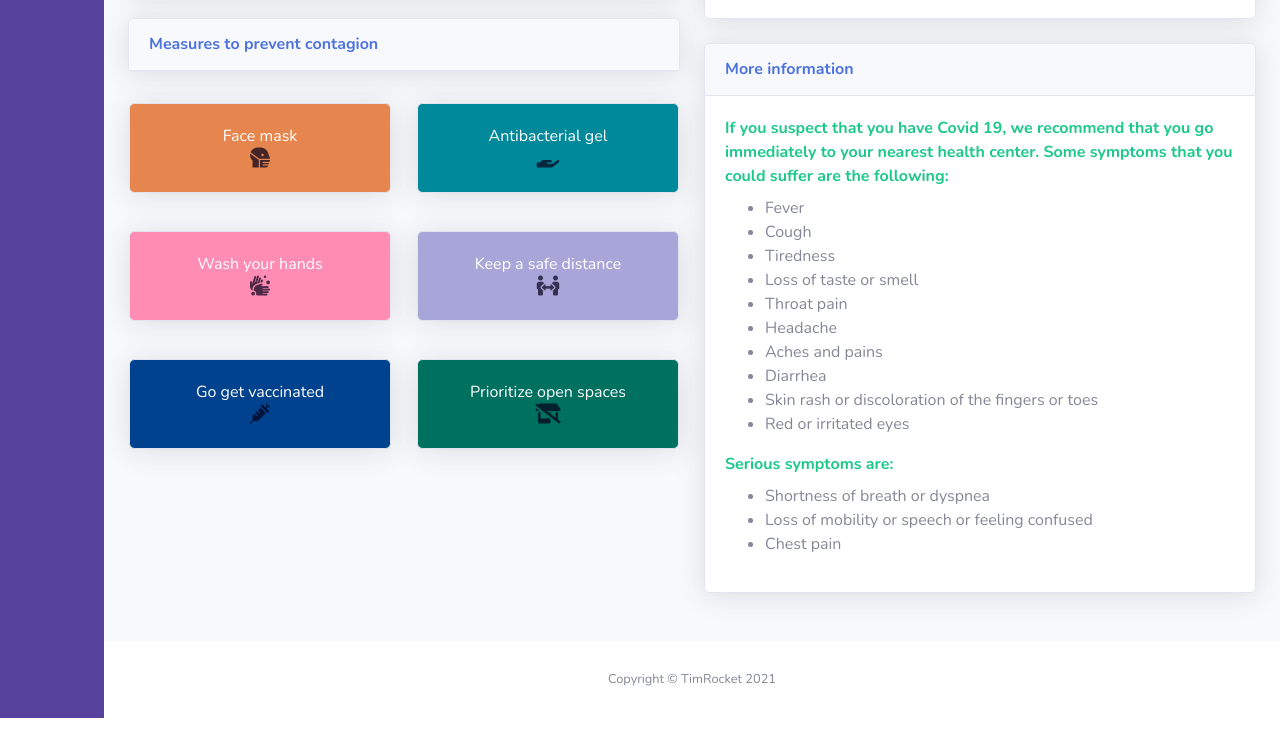
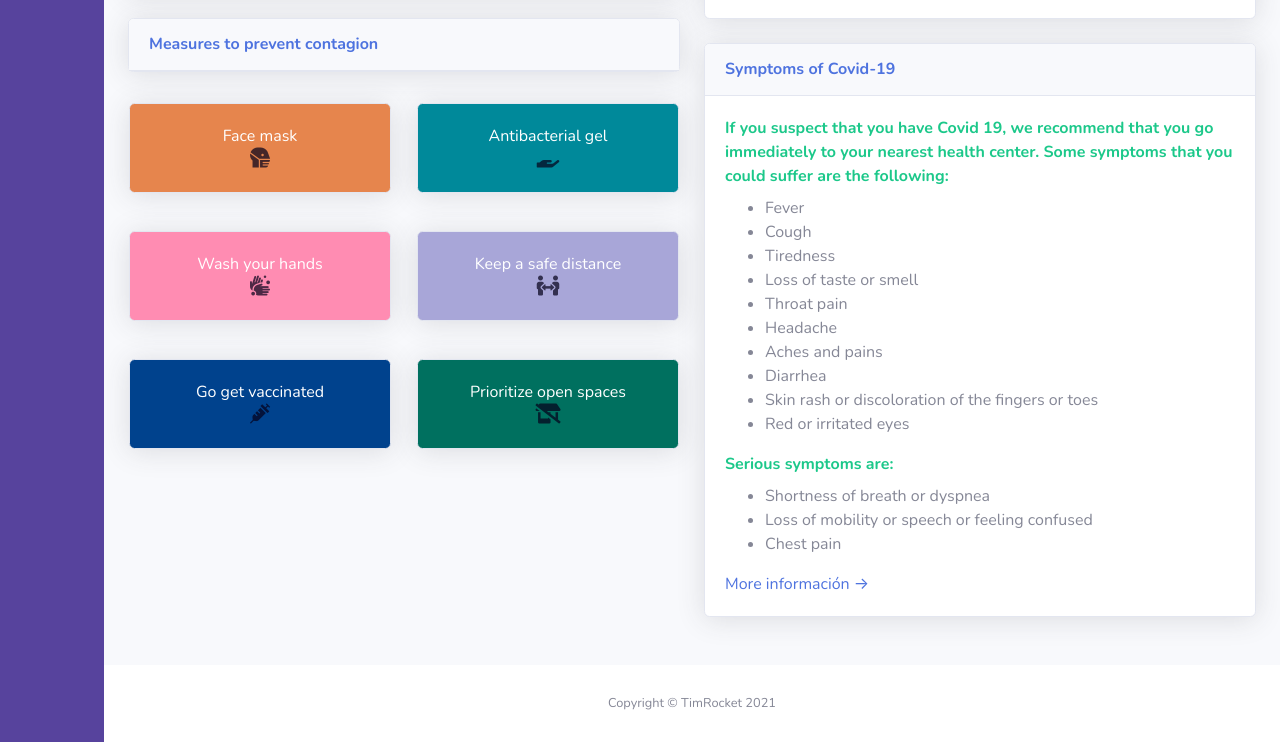
Before and after one commit to Namoku/hackathon, a website with bundled scripts: page index.html in a window 1280 px wide. Shown: the part 1188-1930 px from the top of the page. Before the commit the page ends 1906 px from the top, so only its background shows below. Built offline with nearby package versions, Linux system fonts and the light colour scheme.

Commit message:
Adición de mas información

```diff
--- a/index.html
+++ b/index.html
@@ -506,7 +506,7 @@
                             <!-- Approach -->
                             <div class="card shadow mb-4">
                                 <div class="card-header py-3">
-                                    <h6 class="m-0 font-weight-bold text-primary">More information</h6>
+                                    <h6 class="m-0 font-weight-bold text-primary">Symptoms of Covid-19</h6>
                                 </div>
                                 <div class="card-body">
                                     <p class="m-0 font-weight-bold text-success">If you suspect that you have Covid 19, we recommend that you go immediately
@@ -527,6 +527,7 @@
                                         <li>Shortness of breath or dyspnea</li>
                                         <li>Loss of mobility or speech or feeling confused</li>
                                         <li>Chest pain</li></ul></p>
+                                        <a href="https://health.ucdavis.edu/coronavirus/covid-19-information/coronavirus-symptoms.html">More información &rarr;</a>
 
                                 </div>
                             </div>
```
